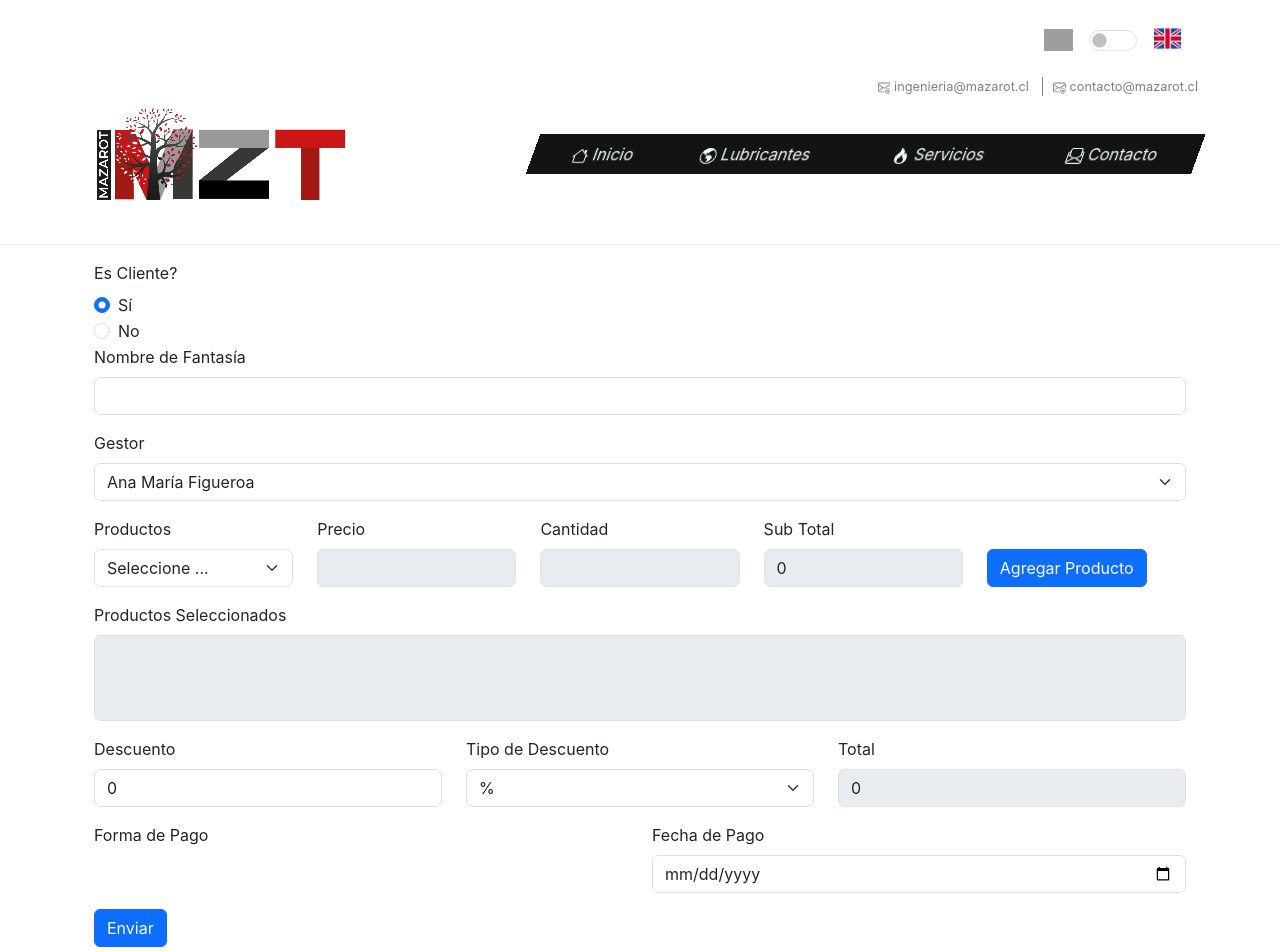
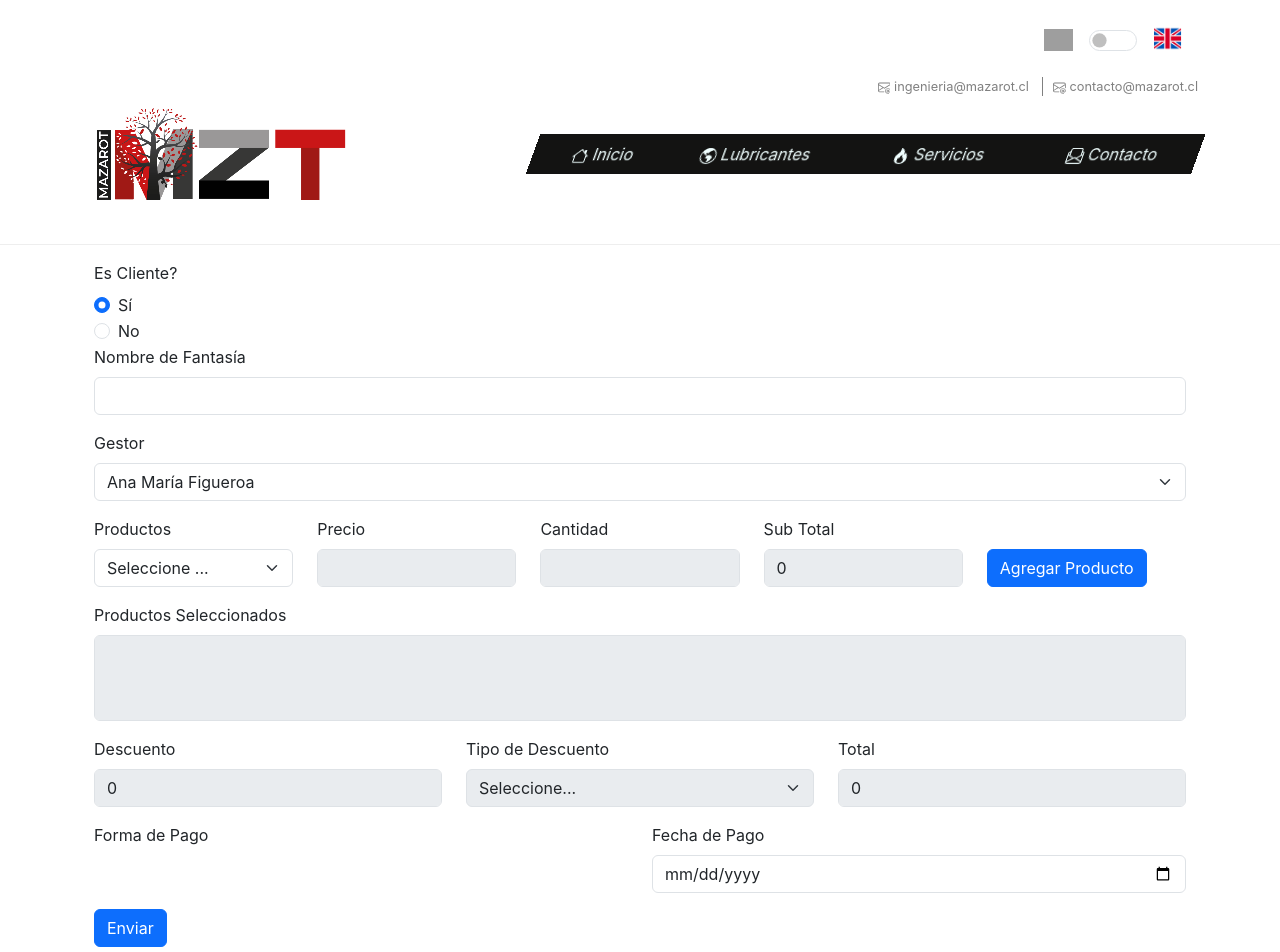
Before and after one commit to ignacioainol/mazarot, a React (Create React App) app: page /notadeventa in a window 1280 px wide. Shown: the top 952 px of the page. Built offline with nearby package versions, Linux system fonts and the light colour scheme; grey boxes are pictures that could not be loaded.

Commit message:
applying discount done

```diff
--- a/src/screens/Contact.js
+++ b/src/screens/Contact.js
@@ -1,7 +1,11 @@
-import React from 'react'
+import React, { useEffect } from 'react'
 import { Button, Form } from 'react-bootstrap'
 
 export const Contact = () => {
+
+    useEffect(() => {
+        document.title = 'Contacto | Mazarot';
+    }, []);
     return (
         <>
             <Form className='small-form'>
--- a/src/screens/HomeScreen.js
+++ b/src/screens/HomeScreen.js
@@ -1,9 +1,13 @@
-import React from 'react'
+import React, { useEffect } from 'react'
 import { Carousel } from 'react-bootstrap'
 import { ItemCarousel } from '../components/ItemCarousel'
 
 
 export const HomeScreen = () => {
+
+    useEffect(() => {
+        document.title = 'Home | Mazarot';
+    }, [])
     return (
         <>
             <Carousel>
--- a/src/screens/Luubricants.js
+++ b/src/screens/Luubricants.js
@@ -1,4 +1,4 @@
-import React from 'react'
+import React, { useEffect } from 'react'
 import { Carousel } from 'react-bootstrap'
 import { ItemCarousel } from '../components/ItemCarousel'
 import { Button } from 'react-bootstrap';
@@ -6,6 +6,10 @@ import { useNavigate } from 'react-router-dom';
 import './Lubricants.css'
 
 export const Luubricants = () => {
+
+    useEffect(() => {
+        document.title = 'Lubricantes | Mazarot';
+    }, [])
 
     const navigate = useNavigate();
 
--- a/src/screens/NotaVenta.js
+++ b/src/screens/NotaVenta.js
@@ -38,6 +38,7 @@ export const NotaVenta = () => {
   };
 
   const handleSetDiscount = (e) => {
+    console.log(e)
     let inputValue = e.target.value;
     inputValue = inputValue.replace(/\D/g, '');
     setValueDiscount(inputValue);
@@ -60,6 +61,28 @@ export const NotaVenta = () => {
       setSubTotal(0); // Establecer subtotal a 0
     }
   };
+
+  const handleCheckValueDiscount = (e) => {
+    console.log(e.target.value)
+  }
+
+  const handleTypeDiscount = (e) => {
+    const discountType = e.target.value;
+
+    if (discountType === 'percent') {
+      // Calcular el descuento en porcentaje
+      const percentDiscount = (parseFloat(valueDiscount) / 100) * total;
+      const newTotal = total - percentDiscount;
+      setTotal(Math.floor(newTotal));
+    }
+
+    if (discountType === 'clp') {
+      // Calcular el descuento en cantidad fija
+      const clpDiscount = parseFloat(valueDiscount);
+      const newTotal = total - clpDiscount;
+      setTotal(Math.floor(newTotal));
+    }
+  }
 
   const handleChangeQty = (e) => {
     const priceCleaned = price.replace(',', '');
@@ -281,8 +304,10 @@ export const NotaVenta = () => {
             <Form.Group className="mb-3 ">
               <Form.Label>Descuento</Form.Label>
               <Form.Control
+                disabled={total === 0 ? true : false}
                 type="text"
                 value={valueDiscount}
+                onClick={handleCheckValueDiscount}
                 onChange={handleSetDiscount} />
             </Form.Group>
           </Col>
@@ -290,10 +315,11 @@ export const NotaVenta = () => {
           <Col>
             <Form.Group className="mb-3 ">
               <Form.Label>Tipo de Descuento</Form.Label>
-              <Form.Select aria-label="Default select example">
-                <option disabled defaultValue value="percent">
-                  Seleccione tipo de descuento
-                </option>
+              <Form.Select
+                disabled={(valueDiscount === 0 || valueDiscount === '') ? true : false}
+                onChange={handleTypeDiscount}
+                defaultValue="" aria-label="Default select example">
+                <option value="" disabled>Seleccione...</option>
                 <option value="percent">%</option>
                 <option value="clp">$</option>
               </Form.Select>
```
